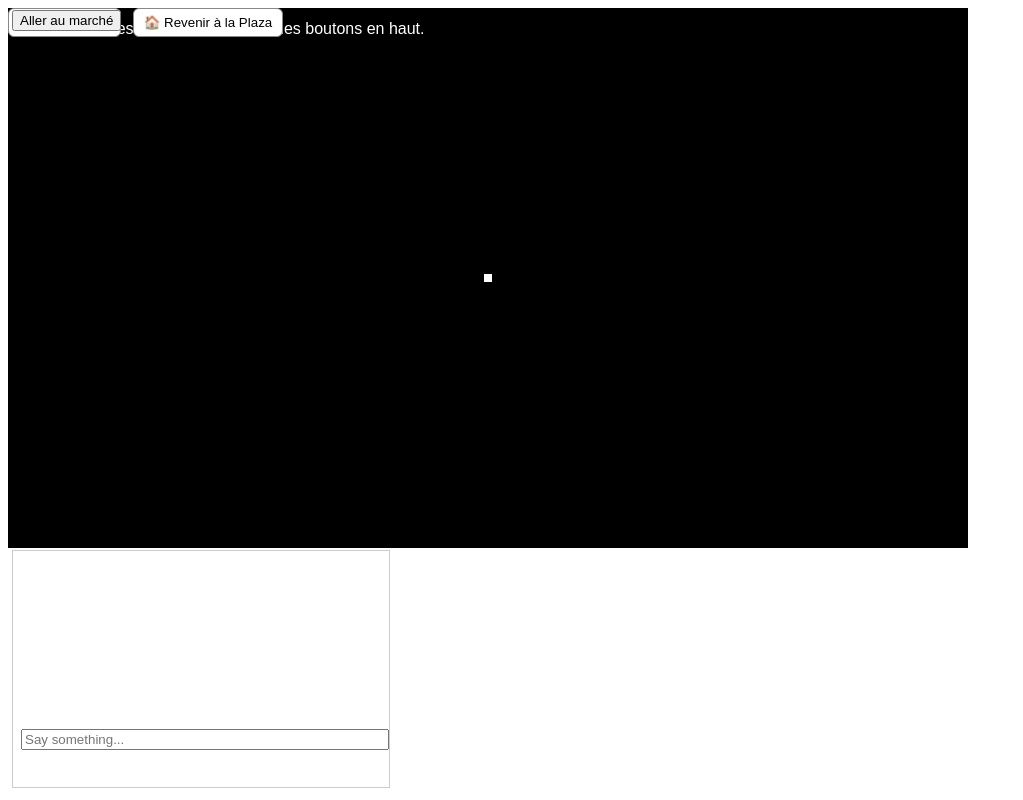
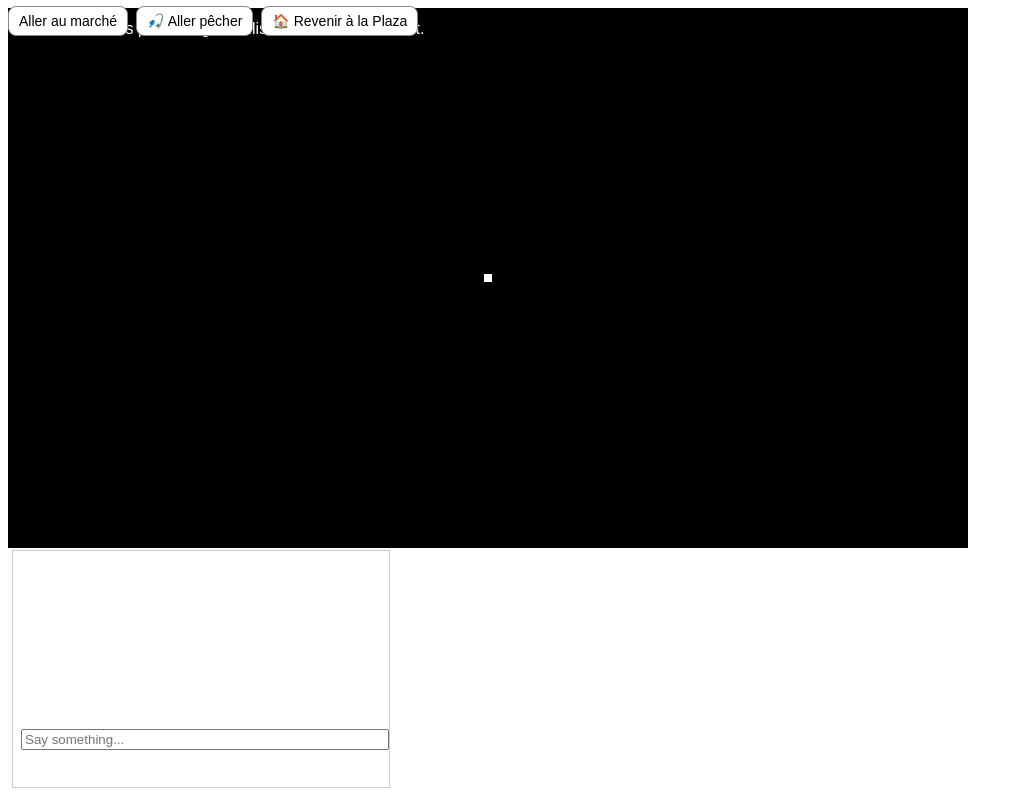
Before and after one commit to boulkhir197/travians-successor, a website built with Vite: page client/index.html in a window 1280 px wide. Shown: the whole page, without its empty margins (0-1023 px from the left). Built offline with nearby package versions, Linux system fonts and the light colour scheme; files whose address does not match are found by name.

Commit message:
chore(ui): tidy top controls layout (flex, spacing, order)

```diff
--- a/client/index.html
+++ b/client/index.html
@@ -9,6 +9,11 @@
       .ui-bar { position:fixed; top:8px; left:8px; z-index:9999; }
     </style>
   </head>
+<style>/* CONTROLS_STYLE */
+  #controls { position:fixed; top:8px; left:12px; z-index:10000; display:flex; gap:8px; align-items:center; }
+  #controls button { padding:6px 10px; font:14px sans-serif; border:1px solid #888; border-radius:8px; background:#fff; cursor:pointer; }
+  #controls button:hover { filter:brightness(0.95); }
+</style>
   <body>
 <div id="controls" style="position:fixed;top:6px;left:8px;z-index:10000;pointer-events:auto"></div>
     <div id="game"></div>
--- a/client/src/main.ts
+++ b/client/src/main.ts
@@ -167,3 +167,22 @@ window.game = game;
     setTimeout(() => clearInterval(iv), 8000);
   }
 })();
+
+/* MOVE_CONTROLS */
+(function arrangeTopControls(){
+  const run = () => {
+    const host = document.getElementById('controls');
+    if (!host) return false;
+    const ids = ['btn-fish', 'btn-market', 'btn-hub'];
+    for (const id of ids) {
+      let el = document.getElementById(id);
+      if (el && el.parentElement !== host) host.appendChild(el);
+      if (el instanceof HTMLButtonElement) el.style.margin = '0';
+    }
+    return true;
+  };
+  if (!run()) {
+    const iv = setInterval(() => { if (run()) clearInterval(iv); }, 200);
+    setTimeout(() => clearInterval(iv), 6000);
+  }
+})();
```
